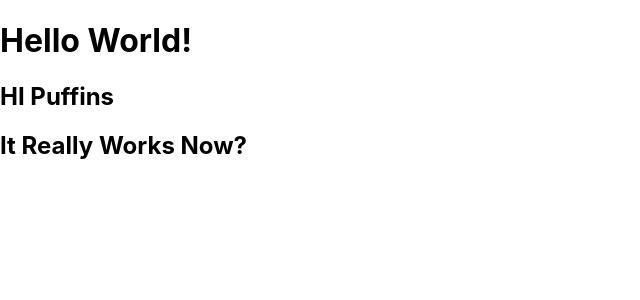
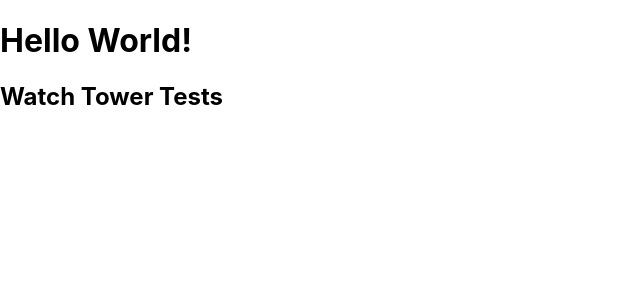
Before and after one commit to rpp34-boc-caspian/Puffin, a React (Create React App) app: page / in a window 1280 px wide. Shown: the top 300 px of the page, without its empty margins (0-640 px from the left). Built offline with nearby package versions, Linux system fonts and the light colour scheme.

Commit message:
Testing to verify CD works

```diff
--- a/src/App.tsx
+++ b/src/App.tsx
@@ -5,8 +5,7 @@ function App() {
   return (
     <div className="App">
       <h1>Hello World!</h1>
-      <h2>HI Puffins</h2>
-      <h2>It Really Works Now?</h2>
+      <h2>Watch Tower Tests</h2>
     </div>
   );
 }
```
